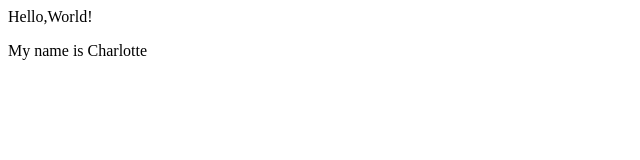
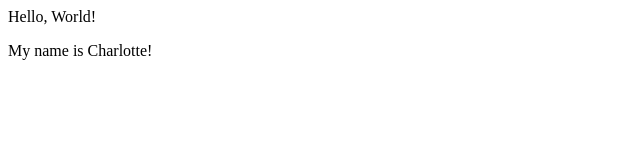
Before and after one commit to chargilmer/chargilmer.github.io, a plain HTML site: page index.html in a window 1280 px wide. Shown: the full height of the page, 0-640 px from the left. Drawn offline with Linux system fonts and the light colour scheme.

Commit message:
Update index.html

```diff
--- a/index.html
+++ b/index.html
@@ -1,7 +1,7 @@
 <html>
     <head></head>
     <body>
-        <p>Hello,World!</p>
-        <p>My name is Charlotte</p>
+        <p>Hello, World!</p>
+        <p>My name is Charlotte! </p>
     </body>
 </html>
```
